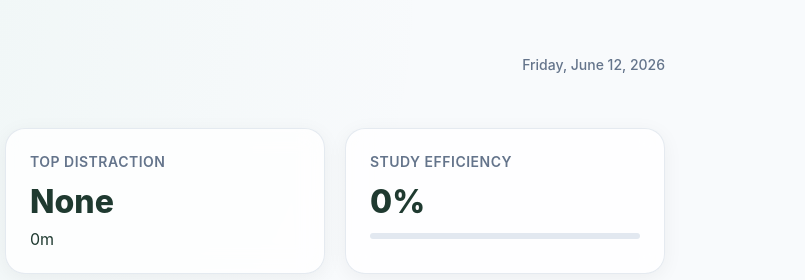
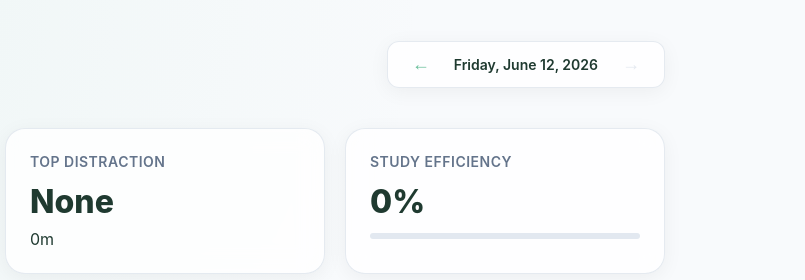
Before and after one commit to ronak-123456/study-extension, a browser extension: page analysis/analysis.html in a window 1280 px wide. Shown: the top 280 px of the page, 475-1280 px from the left. Drawn offline with nearby package versions, Linux system fonts and the light colour scheme.

Commit message:
changes in extension

```diff
--- a/analysis/analysis.css
+++ b/analysis/analysis.css
@@ -52,13 +52,50 @@ h1 {
   margin: 0;
   background: linear-gradient(135deg, var(--text), var(--primary-strong));
   -webkit-background-clip: text;
+  background-clip: text;
   -webkit-text-fill-color: transparent;
+}
+
+.date-navigator {
+  display: flex;
+  align-items: center;
+  gap: 16px;
+  background: var(--card-bg);
+  padding: 8px 16px;
+  border-radius: 12px;
+  border: 1px solid var(--border);
+  box-shadow: var(--shadow);
+}
+
+.nav-btn {
+  background: none;
+  border: none;
+  color: var(--primary);
+  font-size: 18px;
+  cursor: pointer;
+  padding: 4px 8px;
+  border-radius: 6px;
+  transition: background 0.2s;
+  display: flex;
+  align-items: center;
+  justify-content: center;
+}
+
+.nav-btn:hover {
+  background: rgba(106, 191, 155, 0.1);
+}
+
+.nav-btn:disabled {
+  color: var(--border);
+  cursor: not-allowed;
 }
 
 #currentDate {
   font-size: 14px;
-  color: var(--muted);
-  font-weight: 500;
+  color: var(--text);
+  font-weight: 600;
+  min-width: 140px;
+  text-align: center;
 }
 
 .card {
@@ -100,7 +137,9 @@ h1 {
   font-weight: 500;
 }
 
-.trend.up { color: #10b981; }
+.trend.up {
+  color: #10b981;
+}
 
 .charts {
   display: grid;
@@ -112,7 +151,8 @@ h1 {
   min-height: 400px;
 }
 
-.chart-card h3, .top-sites h3 {
+.chart-card h3,
+.top-sites h3 {
   margin: 0 0 24px;
   font-size: 18px;
   font-weight: 700;
--- a/analysis/analysis.html
+++ b/analysis/analysis.html
@@ -17,7 +17,11 @@
                 <h1>Focus Flow Dashboard</h1>
             </div>
             <div class="header-right">
-                <span id="currentDate"></span>
+                <div class="date-navigator">
+                    <button id="prevDay" class="nav-btn">&larr;</button>
+                    <span id="currentDate"></span>
+                    <button id="nextDay" class="nav-btn">&rarr;</button>
+                </div>
             </div>
         </header>
 
--- a/analysis/analysis.js
+++ b/analysis/analysis.js
@@ -1,22 +1,54 @@
+let currentViewDate = new Date();
+
 document.addEventListener('DOMContentLoaded', () => {
     updateDashboard();
-    setInterval(updateDashboard, 10000); // Update every 10 seconds
+
+    // Auto-refresh only if we are looking at today
+    setInterval(() => {
+        if (isToday(currentViewDate)) {
+            updateDashboard();
+        }
+    }, 10000);
+
+    document.getElementById('prevDay').addEventListener('click', () => {
+        currentViewDate.setDate(currentViewDate.getDate() - 1);
+        updateDashboard();
+    });
+
+    document.getElementById('nextDay').addEventListener('click', () => {
+        if (!isToday(currentViewDate)) {
+            currentViewDate.setDate(currentViewDate.getDate() + 1);
+            updateDashboard();
+        }
+    });
 });
 
+function isToday(date) {
+    const today = new Date();
+    return date.getDate() === today.getDate() &&
+        date.getMonth() === today.getMonth() &&
+        date.getFullYear() === today.getFullYear();
+}
+
 function updateDashboard() {
-    const today = new Date().toISOString().split('T')[0];
-    document.getElementById('currentDate').textContent = new Date().toLocaleDateString('en-US', {
+    const dateString = currentViewDate.toISOString().split('T')[0];
+
+    // Update date display
+    document.getElementById('currentDate').textContent = currentViewDate.toLocaleDateString('en-US', {
         weekday: 'long',
         year: 'numeric',
         month: 'long',
         day: 'numeric'
     });
 
+    // Disable next button if we are at today
+    document.getElementById('nextDay').disabled = isToday(currentViewDate);
+
     chrome.storage.local.get(['dailyStats', 'dailyUrlStats', 'studyDomains'], (data) => {
         const stats = data.dailyStats || {};
         const urlStats = data.dailyUrlStats || {};
-        const todayStats = stats[today] || {};
-        const todayUrlStats = urlStats[today] || {};
+        const todayStats = stats[dateString] || {};
+        const todayUrlStats = urlStats[dateString] || {};
         const studyDomains = data.studyDomains || [];
 
         let totalFocusSeconds = 0;
```
